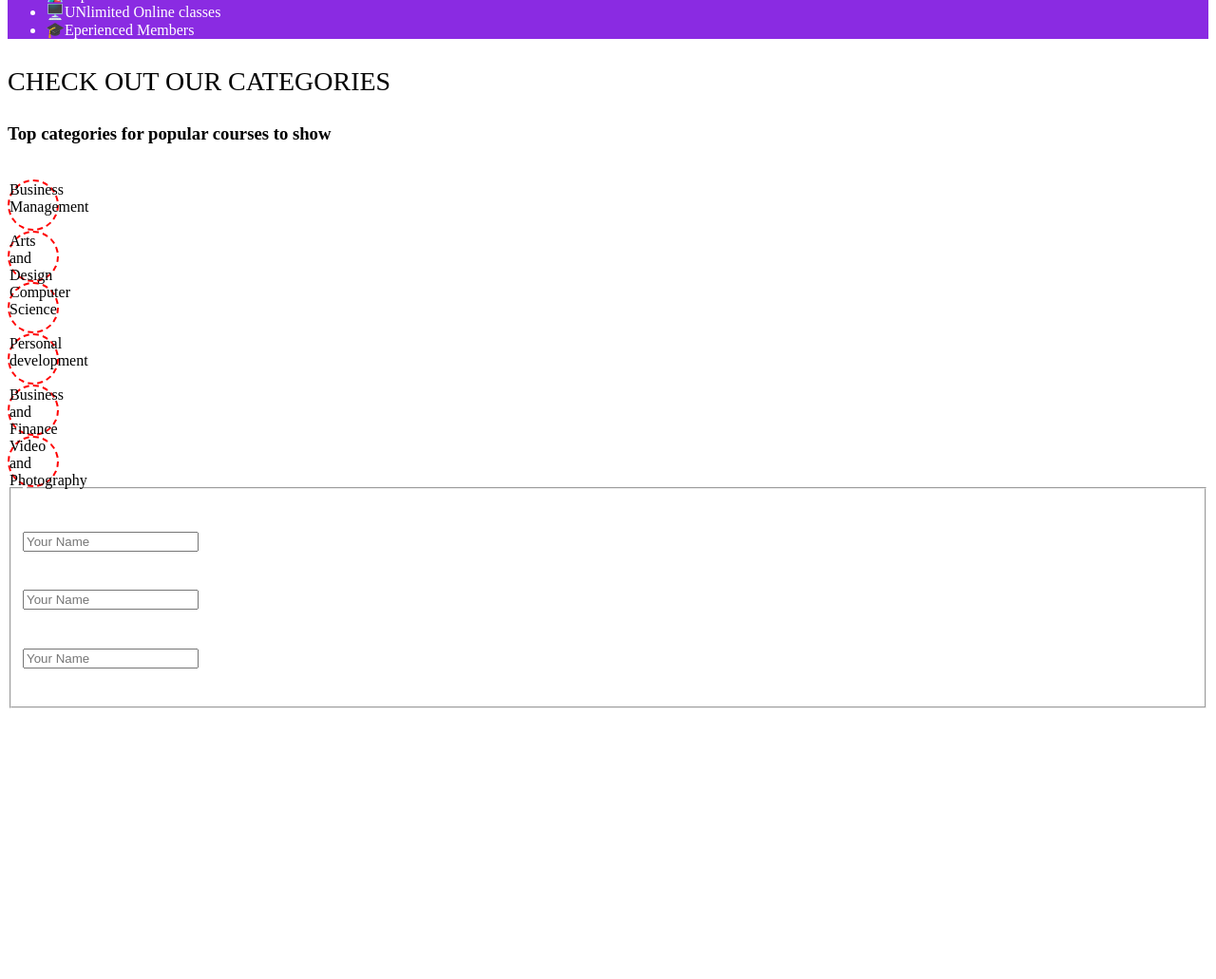
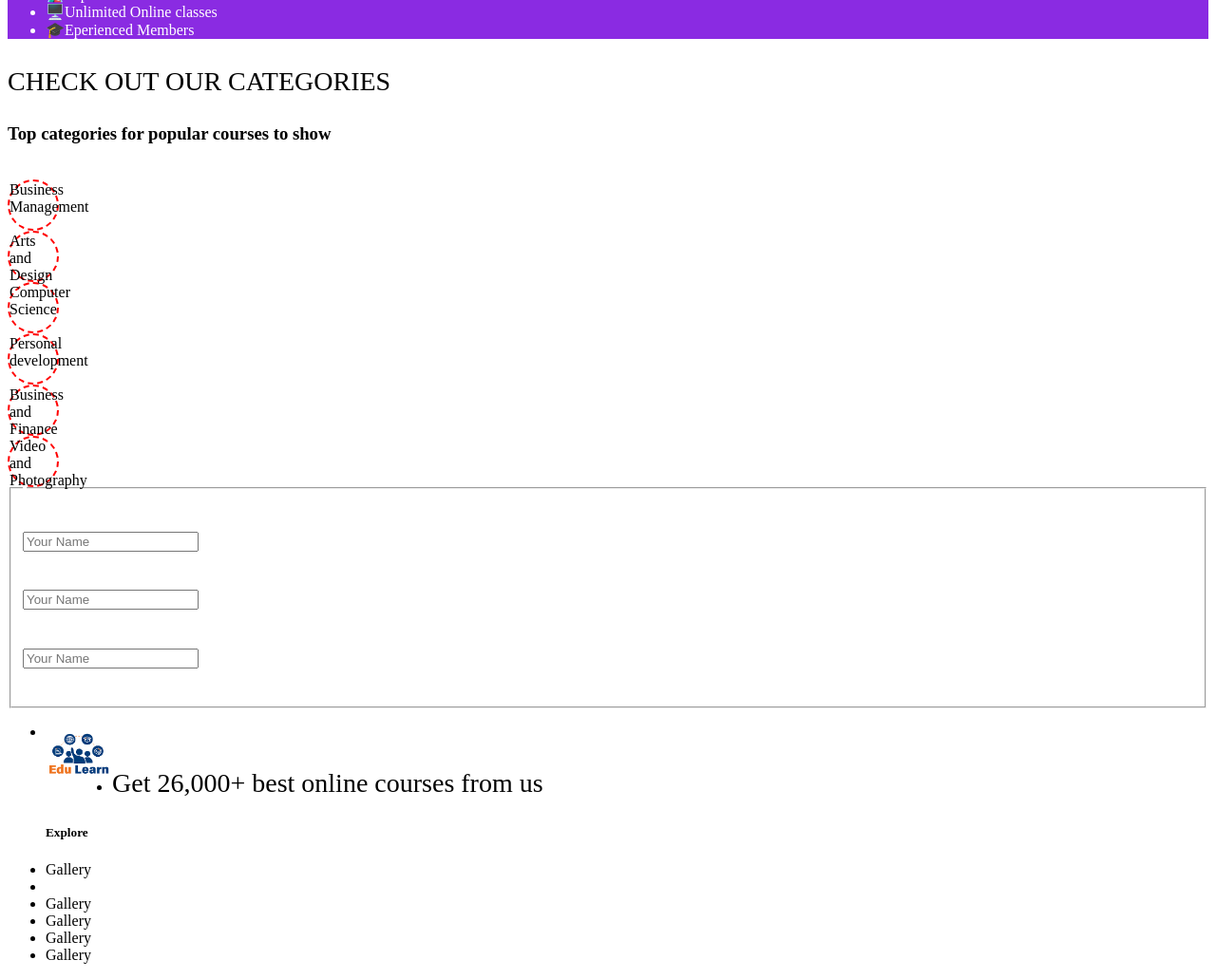
Before and after one commit to Wisdom-Gig/Coding-pratices-at-the-age-of-11, a plain HTML site: page Edulerns.html in a window 1280 px wide. Shown: the part 4214-5245 px from the top of the page at 95% size. Before the commit the page ends 4968 px from the top, so only its background shows below. Drawn offline with Linux system fonts and the light colour scheme.

Commit message:
15 th change

```diff
--- a/Edulerns.html
+++ b/Edulerns.html
@@ -108,7 +108,7 @@
     <ul>
         <li>👨🏻‍🏫 Online Certifications </li>
         <li>👨🏻‍🏫Top Instructors</li>
-        <li>🖥️UNlimited Online classes</li>
+        <li>🖥️Unlimited Online classes</li>
         <li>🎓Eperienced Members</li>
     </ul>
 </div>
@@ -144,6 +144,20 @@
 
 
 
-
+     <footer class="">
+      <ul>
+      <li><img class="navlogo" src="images/edulerns.png" width="70" height="auto"></li>
+      <li><p>Get 26,000+ best online courses from us</p></li>
+      </ul>
+      <ul>
+        <h5>Explore</h5>
+        <li>Gallery</li>
+        <li></li>
+        <li>Gallery</li>
+        <li>Gallery</li>
+        <li>Gallery</li>
+        <li>Gallery</li>
+      </ul>
+     </footer>
 </body>
 </html>
```
